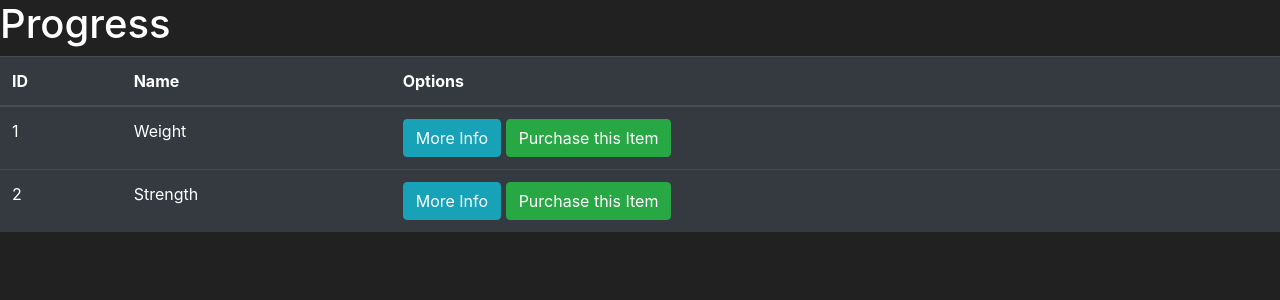
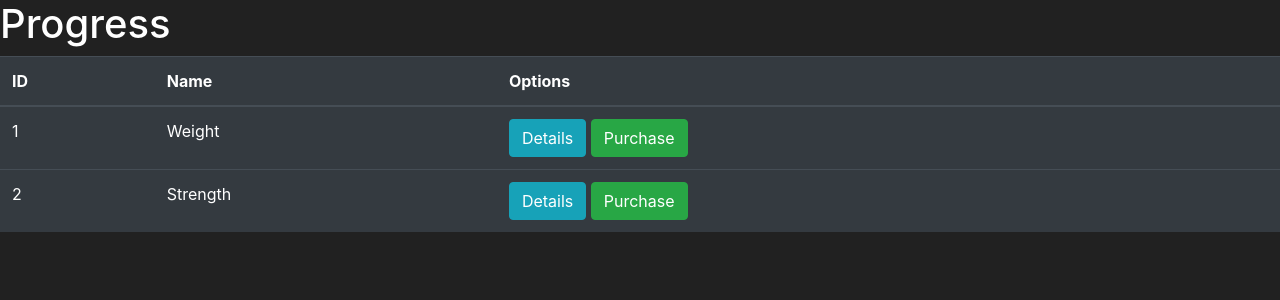
Before and after one commit to mdominguez2010/fitness-app, a Flask app: page /progress in a window 1280 px wide. Shown: the part 56-356 px from the top of the page. Run offline with Flask 2, Linux system fonts and the light colour scheme.

Commit message:
fix purchase buttons

```diff
--- a/templates/progress.html
+++ b/templates/progress.html
@@ -53,8 +53,8 @@
                     <td>{{ item.id }}</td>
                     <td>{{ item.name }}</td>
                     <td>
-                        <button class="btn btn-outline btn-info">More Info</button>
-                        <button class="btn btn-outline btn-success">Purchase this Item</button>
+                        <button class="btn btn-outline btn-info">Details</button>
+                        <button class="btn btn-outline btn-success">Purchase</button>
                     </td>
                 </tr>
             {% endfor %}
```
